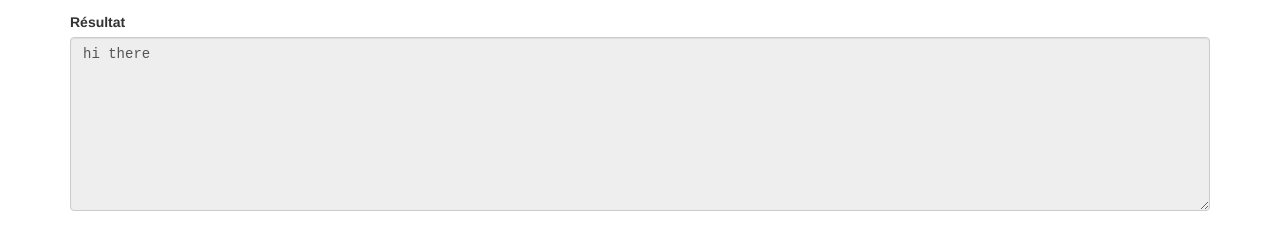
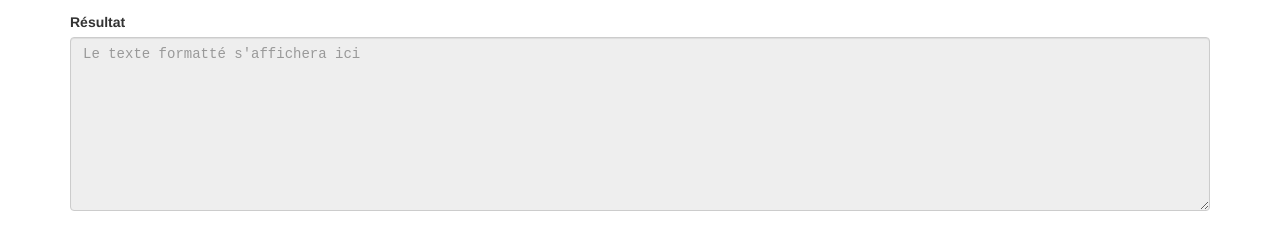
Before and after one commit to laurencedorman/excel-helper, a website: page index.html in a window 1280 px wide. Shown: the part 331-580 px from the top of the page. Drawn offline with nearby package versions, Linux system fonts and the light colour scheme.

Commit message:
update: placeholder on ouput

```diff
--- a/index.html
+++ b/index.html
@@ -40,7 +40,7 @@
         </div>
         <div class="form-group">
           <label for="ouput">Résultat</label>
-          <textarea disabled class="form-control" id="output" rows="8">hi there</textarea>
+          <textarea disabled class="form-control" id="output" rows="8" placeholder="Le texte formatté s'affichera ici"></textarea>
         </div>
       </form>
     </div><!-- /.container -->
```
